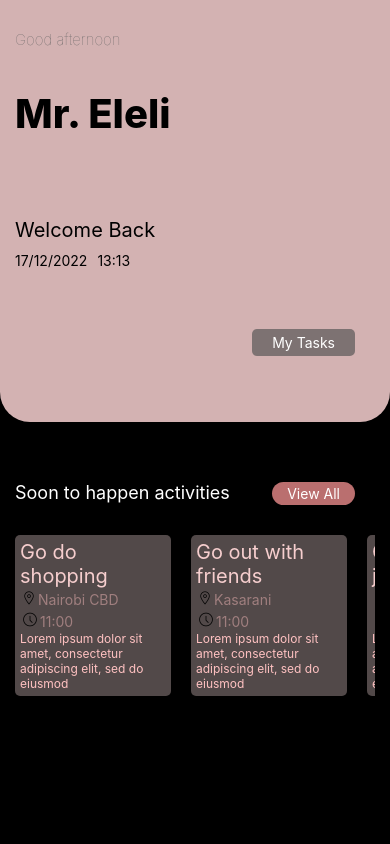
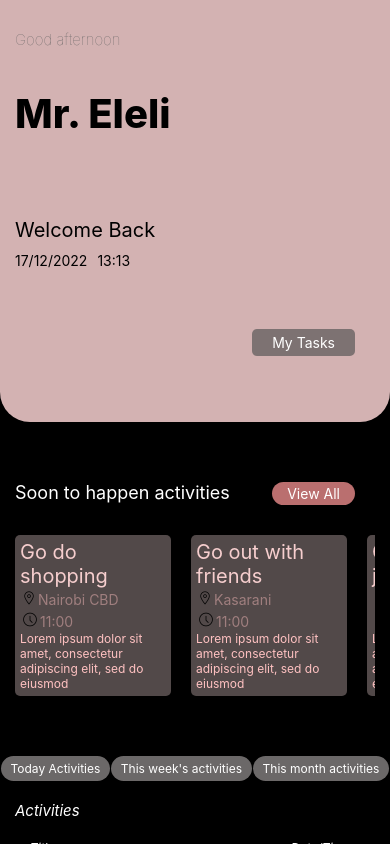
Before and after one commit to Eleli-Ayub/the_bookmarker, a React Native app in the folder bookmarker/: screen /Home in a window 390 px wide. Built offline with nearby package versions, Linux system fonts and the light colour scheme.

Commit message:
Done with listing home activities

```diff
--- /dev/null
+++ b/bookmarker/Components/Homepage/Activitylistitem.tsx
@@ -0,0 +1,24 @@
+import { View, Text, TouchableOpacity } from "react-native";
+import React from "react";
+import { ActivityListItem_I } from "../../Global/Types";
+import { Homepagestyles } from "../../Styles/Homepage";
+
+const Activitylistitem = ({
+  number,
+  title,
+  date,
+  time,
+}: ActivityListItem_I) => {
+  return (
+    <TouchableOpacity style={Homepagestyles.activityListItemWrapper}>
+      <Text style={Homepagestyles.activityListIndexnumber}>{number}.</Text>
+      <Text style={Homepagestyles.activityListItemText}>{title}</Text>
+      <View style={Homepagestyles.activityTimes}>
+        <Text style={Homepagestyles.activityListDate}>{date}</Text>
+        <Text style={Homepagestyles.activityListTime}>{time}</Text>
+      </View>
+    </TouchableOpacity>
+  );
+};
+
+export default Activitylistitem;
--- /dev/null
+++ b/bookmarker/Components/Homepage/Activitylistsection.tsx
@@ -0,0 +1,48 @@
+import { View, Text, TouchableOpacity } from "react-native";
+import React from "react";
+import Activitylistsectiontitle from "./Activitylisttitle";
+import { Homepagestyles } from "../../Styles/Homepage";
+import { activities } from "../../Global/Data";
+import Activitylistitem from "./Activitylistitem";
+const Activitylistsection = () => {
+  const titles = [
+    "Today Activities",
+    "This week's activities",
+    "This month activities",
+  ];
+  return (
+    <View style={Homepagestyles.activitiesWrapper}>
+      <View style={Homepagestyles.activities}>
+        {titles.map((title, index) => {
+          return (
+            <Activitylistsectiontitle
+              key={index}
+              callback={() => {}}
+              text={title}
+            />
+          );
+        })}
+      </View>
+      <Text style={Homepagestyles.activitiesTitle}>Activities</Text>
+      <View style={Homepagestyles.activitiesTitles}>
+        <Text style={Homepagestyles.activitiesTitlesTitle}>Title</Text>
+        <Text style={Homepagestyles.activitiesTitlesDate}>Date/Time</Text>
+      </View>
+      <View>
+        {activities.map((activity, index) => {
+          return (
+            <Activitylistitem
+              key={index}
+              number={index + 1}
+              title={activity.title}
+              date={activity.date}
+              time={activity.time}
+            />
+          );
+        })}
+      </View>
+    </View>
+  );
+};
+
+export default Activitylistsection;
--- /dev/null
+++ b/bookmarker/Components/Homepage/Activitylisttitle.tsx
@@ -0,0 +1,20 @@
+import { View, Text, TouchableOpacity } from "react-native";
+import React from "react";
+import { Activitylistsectiontitle_I } from "../../Global/Types";
+import { Homepagestyles } from "../../Styles/Homepage";
+
+const Activitylistsectiontitle = ({
+  callback,
+  text,
+}: Activitylistsectiontitle_I) => {
+  return (
+    <TouchableOpacity
+      onPress={callback}
+      style={Homepagestyles.ActivitylistsectiontitleBtn}
+    >
+      <Text style={Homepagestyles.ActivitylistsectiontitleBtnText}>{text}</Text>
+    </TouchableOpacity>
+  );
+};
+
+export default Activitylistsectiontitle;
--- a/bookmarker/Global/Data.ts
+++ b/bookmarker/Global/Data.ts
@@ -3,36 +3,42 @@ export const activities =[
         title: "Go do shopping",
         location: "Nairobi CBD",
         time: "11:00",
+        date: "12/12/2022",
         description: "Lorem ipsum dolor sit amet, consectetur adipiscing elit, sed do eiusmod"
     },
     {
         title: "Go out with friends",
         location: "Kasarani",
         time: "11:00",
+        date: "12/12/2022",
         description: "Lorem ipsum dolor sit amet, consectetur adipiscing elit, sed do eiusmod"
     },
     {
         title: "Go apply for a job",
         location: "Industrial Area",
         time: "11:00",
+        date: "12/12/2022",
         description: "Lorem ipsum dolor sit amet, consectetur adipiscing elit, sed do eiusmod"
     },
     {
         title: "Go to work",
         location: "Nairobi",
         time: "11:00",
+        date: "12/12/2022",
         description: "Lorem ipsum dolor sit amet, consectetur adipiscing elit, sed do eiusmod"
     },
     {
         title: "Attend Devcon",
         location: "Westlands",
         time: "11:00",
+        date: "12/12/2022",
         description: "Lorem ipsum dolor sit amet, consectetur adipiscing elit, sed do eiusmod"
     },
     {
         title: "Go visit your friend",
         location: "MMU School",
         time: "11:00",
+        date: "12/12/2022",
         description: "Lorem ipsum dolor sit amet, consectetur adipiscing elit, sed do eiusmod"
     },
 ]
--- a/bookmarker/Screens/Homepage.tsx
+++ b/bookmarker/Screens/Homepage.tsx
@@ -1,15 +1,17 @@
-import { View, Text, SafeAreaView } from "react-native";
+import { View, Text, SafeAreaView, ScrollView } from "react-native";
 import React from "react";
 import Header from "../Components/Homepage/Header";
 import Activityscrollbar from "../Components/Homepage/Activityscrollbar";
 import { Homepagestyles } from "../Styles/Homepage";
+import Activitylistsection from "../Components/Homepage/Activitylistsection";
 
 const Homepage = () => {
   return (
-    <SafeAreaView style={Homepagestyles.homepageWrapper}>
+    <ScrollView style={Homepagestyles.homepageWrapper}>
       <Header />
       <Activityscrollbar />
-    </SafeAreaView>
+      <Activitylistsection />
+    </ScrollView>
   );
 };
 
--- a/bookmarker/Styles/Homepage.ts
+++ b/bookmarker/Styles/Homepage.ts
@@ -100,5 +100,86 @@ export const Homepagestyles = StyleSheet.create({
         fontSize: 12,
         color: "#FFC2C2"
     },
+    activities:{
+        display: "flex",
+        flexDirection: "row",
+        justifyContent: "space-evenly",
+        marginTop: 40,
+    },
+    activitiesTitle:{
+        color: "#fff",
+        fontSize: 15,
+        fontStyle: "italic",
+        marginTop: 20,
+        marginLeft: 15
+    },
+    ActivitylistsectiontitleBtn:{
+        backgroundColor: "#6B6868",
+        borderRadius: 15
+    },
+    ActivitylistsectiontitleBtnText:{
+        color: "#FFF",
+        fontSize: 12,
+        paddingHorizontal: 10,
+        paddingVertical: 5
+    },
+
+    activityListTitle:{
+        color: "#FFF",
+        fontSize: 15,
+    },
+    activitiesTitles:{
+        display: "flex",
+        flexDirection: "row",
+        justifyContent: "space-between",
+        marginTop: 20,
+        marginHorizontal: 20,
+        borderBottomWidth: 1,
+        borderBottomColor: "#6B6868"
+    },
+    activitiesTitlesTitle:{
+        color: "#fff",
+        fontStyle: "italic",
+        fontSize: 12,
+        marginLeft:10
+    },
+    activitiesTitlesDate:{
+        color: "#fff",
+        marginRight: 20,
+        fontStyle: "italic",
+        fontSize: 12
+    },
+    activityListItemWrapper:{
+        borderBottomWidth: 1,
+        borderBottomColor: "#414040",
+        marginHorizontal:15,
+        display: "flex",
+        flexDirection: "row",
+        alignItems: "center",
+        paddingVertical: 20,
+    },
+    activityListIndexnumber:{
+        color:"#fff"
+    },
+    activityListItemText:{
+        color: "#F6E5E5",
+        fontStyle: "italic",
+        marginLeft: 20
+    },
+    activityTimes:{
+        display: "flex",
+        flexDirection: "row",
+        flex: 1,
+        justifyContent: "flex-end",
+    },
+    activityListDate:{
+        color: "#F6E5E5",
+        fontStyle: "italic",
+    },
+    activityListTime:{
+        color: "#F6E5E5",
+        fontStyle: "italic",
+        marginLeft: 10,
+    }
 
 })
```
Also changed, not shown: bookmarker/Global/Types.ts (+10 -0 lines).
